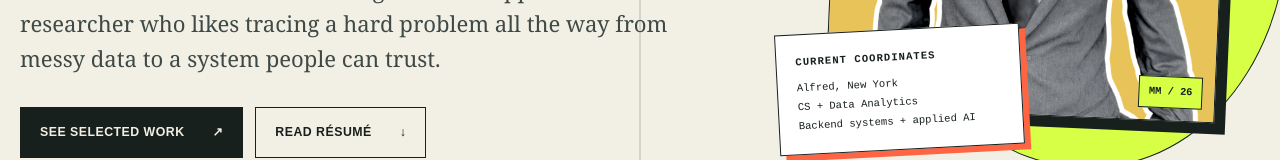
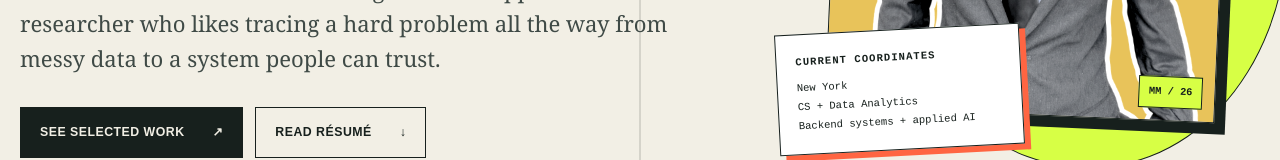
Before and after one commit to mikemaeda/mike-portifolio, a Next.js app: page / in a window 1280 px wide. Shown: the part 632-792 px from the top of the page. Built offline with nearby package versions, Linux system fonts and the light colour scheme.

Commit message:
Simplify portfolio location

```diff
--- a/components/Hero.tsx
+++ b/components/Hero.tsx
@@ -32,7 +32,7 @@ export default function Hero() {
           </div>
           <div className="profile-slip">
             <p className="slip-label">CURRENT COORDINATES</p>
-            <p>Alfred, New York</p>
+            <p>New York</p>
             <p>CS + Data Analytics</p>
             <p>Backend systems + applied AI</p>
           </div>
```
